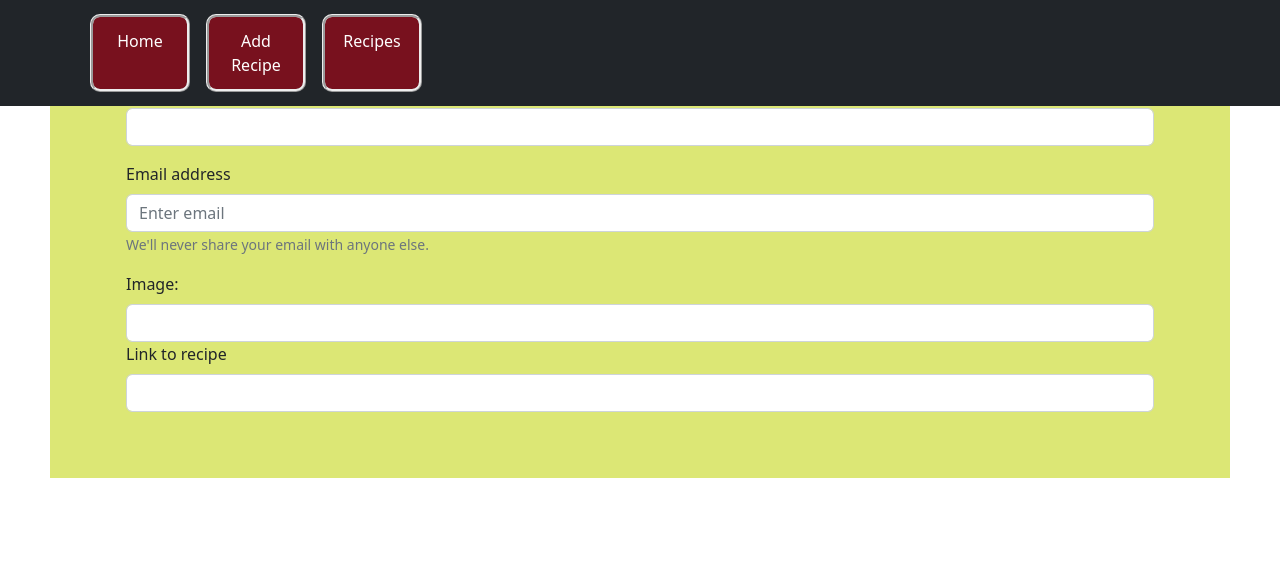
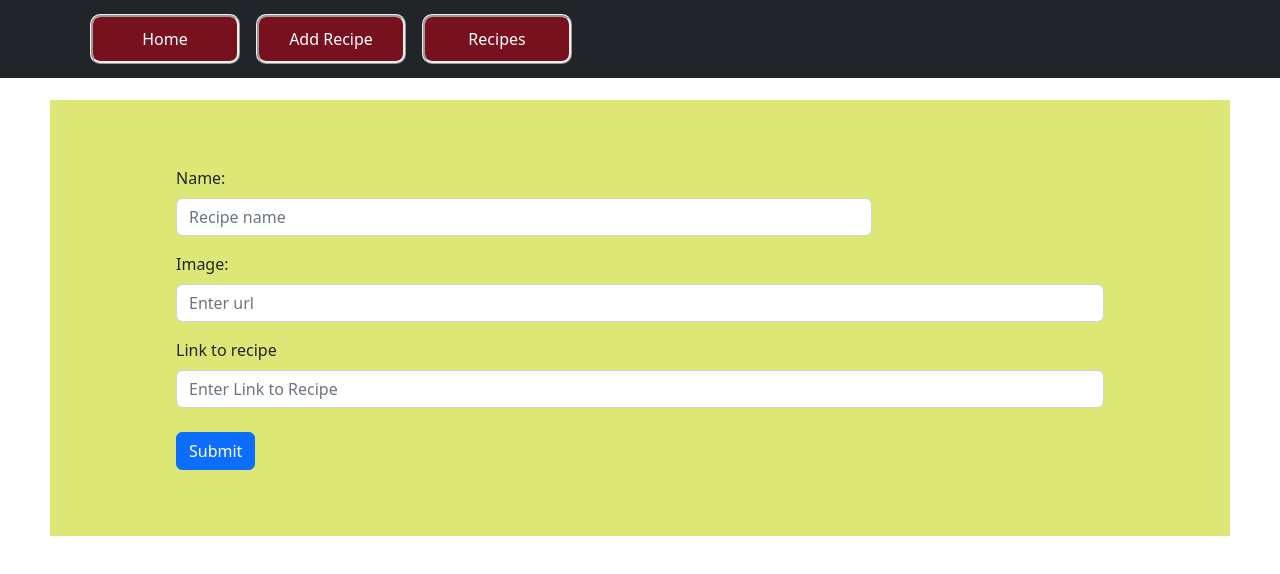
Before and after one commit to ryhorowitz/recipe-project, a React (Create React App) app in the folder front-end/: page /new-recipe in a window 1280 px wide. Shown: the top 574 px of the page. Built offline with nearby package versions, Linux system fonts and the light colour scheme.

Commit message:
created db.json data

```diff
--- a/front-end/src/components/App.js
+++ b/front-end/src/components/App.js
@@ -10,24 +10,25 @@ import Recipes from "./Recipes";
 
 function App() {
   const appStyles = {
-    align: 'center',
-    margin: '0 50px',
-    background: '#DCE775',
-    height: 'max'
+    margin: '100px 50px',
+    padding: '0 50px',
+    background: '#DCE775'
+
   }
 
   const mainContainer = {
     margin: '10px',
-    padding: '50px'
+    padding: '50px',
+    // height: '50vh'
   }
   return (
     <div className="App" style={appStyles}>
       <NaviBar />
-      <main  style={mainContainer}>
+      <main style={mainContainer}>
         <Routes>
-          <Route path='/' element={<Home/>}/>
-          <Route path='/new-recipe' element={<NewRecipe />}/>
-          <Route path='/recipes' element={<Recipes/>}/>
+          <Route path='/' element={<Home />} />
+          <Route path='/new-recipe' element={<NewRecipe />} />
+          <Route path='/recipes' element={<Recipes />} />
         </Routes>
       </main>
     </div>
--- a/front-end/src/components/NavBar.js
+++ b/front-end/src/components/NavBar.js
@@ -6,8 +6,8 @@ import { Navbar, Nav, Container } from 'react-bootstrap';
 function NavBar() {
   const linkStyles = {
     display: "inline-block",
-    width: "100px",
-    padding: "12px",
+    width: "150px",
+    padding: "10px",
     margin: "6px 8px",
     background: "#78111e",
     borderRadius: "10px",
@@ -23,7 +23,7 @@ function NavBar() {
 
   return (
     <>
-      <Navbar fixed='top' bg='dark' >
+      <Navbar fixed='top' bg='dark'>
         <Container>
           {/* <Navbar.Toggle aria-controls='responsive-navbar-nav' />/
         <Navbar.Collapse id='responsive-navbar-nav'> */}
--- a/front-end/src/components/NewRecipe.js
+++ b/front-end/src/components/NewRecipe.js
@@ -1,37 +1,33 @@
 import React from "react";
-import { FormGroup } from "react-bootstrap";
+import { Button, FormGroup } from "react-bootstrap";
 import Form from "react-bootstrap/Form"
 
 function NewRecipe() {
 
-  const formStyles = {
-    display: 'flex',
-    justifyContent: 'center',
-    background: 'white'
+  function handleSubmit(e) {
+    e.preventDefault()
+    console.log('submit')
   }
   return (
 
-      <Form className="rounded p-4 p-sm-3">
-        <Form.Group className='mb-3'>
+    <Form className="rounded p-4 p-sm-3" onSubmit={handleSubmit}>
+      <Form.Group className='mb-3 w-75' controlId="formRecipeName">
         <Form.Label>Name:</Form.Label>
-          <Form.Control type="text"></Form.Control>
+        <Form.Control type="text" placeholder="Recipe name"></Form.Control>
       </Form.Group>
 
-        <Form.Group className="mb-3" controlId="formBasicEmail">
-        <Form.Label>Email address</Form.Label>
-        <Form.Control type="email" placeholder="Enter email" />
-        <Form.Text className="text-muted">
-          We'll never share your email with anyone else.
-        </Form.Text>
+      <Form.Group className="mb-3" controlId="formRecipeImage">
+        <Form.Label>Image:</Form.Label>
+        <Form.Control type="text" placeholder="Enter url"></Form.Control>
       </Form.Group>
 
-        <Form.Group>
-          <Form.Label>Image:</Form.Label>
-          <Form.Control type="text"></Form.Control> </Form.Group>
-        <Form.Group>
+      <Form.Group className="mb-4" controlId="formRecipeLink">
         <Form.Label>Link to recipe</Form.Label>
-          <Form.Control></Form.Control>
+        <Form.Control type='url' placeholder="Enter Link to Recipe"></Form.Control>
       </Form.Group>
+      <Button variant="primary" type="submit" >
+        Submit
+      </Button>
     </Form>
   )
 }
```
Lines whose indentation alone changed are shown as unchanged.
